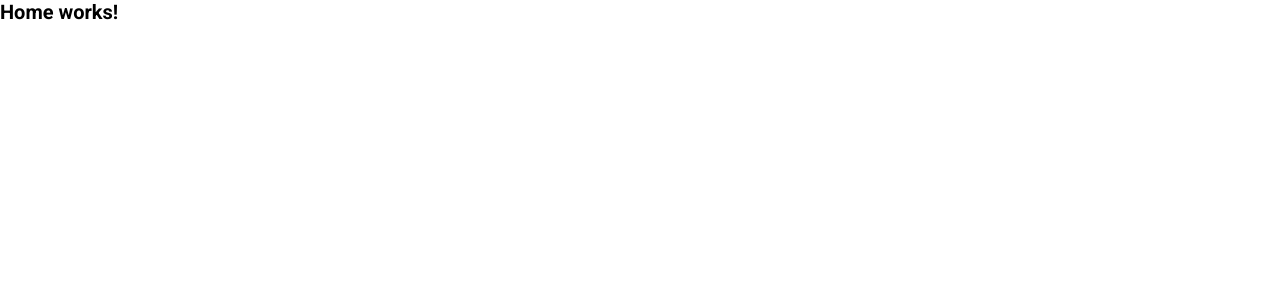
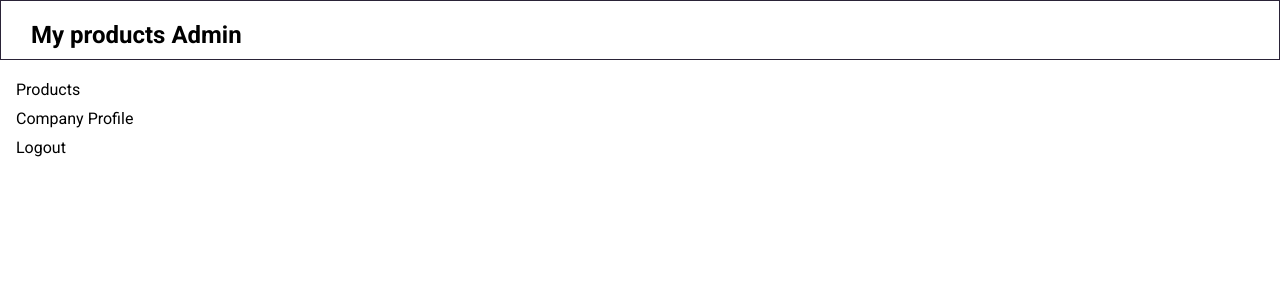
Before and after one commit to ViniciusdePSouza/Ws_Admin, a React (Vite) app: page /home in a window 1280 px wide. Shown: the top 300 px of the page. Built offline with nearby package versions, Linux system fonts and the light colour scheme.

Commit message:
styles: header and menu component css done

```diff
--- a/src/Pages/Home/index.tsx
+++ b/src/Pages/Home/index.tsx
@@ -1,3 +1,12 @@
+import { Header } from "../../components/Header";
+import { Menu } from "../../components/Menu";
+import { Container, Content } from "./styles";
+
 export function Home() {
-    return <h1>Home works!</h1>
+    return <Container>
+        <Header/>
+        <Content>
+            <Menu/>
+        </Content>
+    </Container>
 }
--- a/src/Pages/Home/styles.ts
+++ b/src/Pages/Home/styles.ts
@@ -0,0 +1,11 @@
+import { styled } from "styled-components";
+
+export const Container = styled.div`
+    width: 100%;
+    min-height: 100vh;
+`
+
+export const Content = styled.div`
+    display: flex;
+    justify-content: space-between;
+`
--- /dev/null
+++ b/src/components/Header/index.tsx
@@ -0,0 +1,7 @@
+import { Container } from "./styles";
+
+export function Header() {
+    return <Container>
+        <h1>My products Admin</h1>
+    </Container>
+}
--- /dev/null
+++ b/src/components/Header/styles.ts
@@ -0,0 +1,18 @@
+import { styled } from "styled-components";
+
+export const Container = styled.div`
+  width: 100%;
+
+  display: flex;
+  align-items: center;
+  justify-content: flex-start;
+
+  padding: 2rem 3rem 1rem;
+
+  border: 1px solid ${({theme}) => theme.COLORS.GRAY_400};
+
+  > h1 {
+    font-size: 2.4rem;
+    font-weight: 700;
+  }
+`;
--- /dev/null
+++ b/src/components/Menu/index.tsx
@@ -0,0 +1,12 @@
+import { TextButton } from "../TextButton";
+import { Container } from "./styles";
+
+export function Menu() {
+  return (
+    <Container>
+      <TextButton title={"Products"} isLoading={false} />
+      <TextButton title={"Company Profile"} isLoading={false} />
+      <TextButton title={"Logout"} isLoading={false} />
+    </Container>
+  );
+}
--- /dev/null
+++ b/src/components/Menu/styles.ts
@@ -0,0 +1,14 @@
+import { styled } from "styled-components";
+
+export const Container = styled.div`
+  display: flex;
+  align-items: flex-start;
+  flex-direction: column;
+  justify-content: center;
+
+  gap: 1rem;
+
+  font-size: 1.6rem;
+
+  padding: 2rem 1.6rem 5rem;
+`;
--- /dev/null
+++ b/src/components/TextButton/index.tsx
@@ -0,0 +1,18 @@
+import { Container } from "./styles"
+import { ButtonHTMLAttributes } from "react";
+
+interface ButtonProps extends ButtonHTMLAttributes<HTMLButtonElement>{
+    title: string
+    isLoading: boolean
+}
+
+export function TextButton({ title, isLoading,  ...rest }: ButtonProps){
+     return (
+        <Container
+        type='button'
+        disabled={isLoading}
+        {...rest}>
+            {isLoading ? 'Loading' : title}
+        </Container>
+    )
+}
--- /dev/null
+++ b/src/components/TextButton/styles.ts
@@ -0,0 +1,11 @@
+import { styled } from "styled-components";
+
+export const Container = styled.button`
+    all: unset;
+
+    display: flex;
+    align-items: center;
+    justify-content: center;
+
+    cursor: pointer;
+`
```
